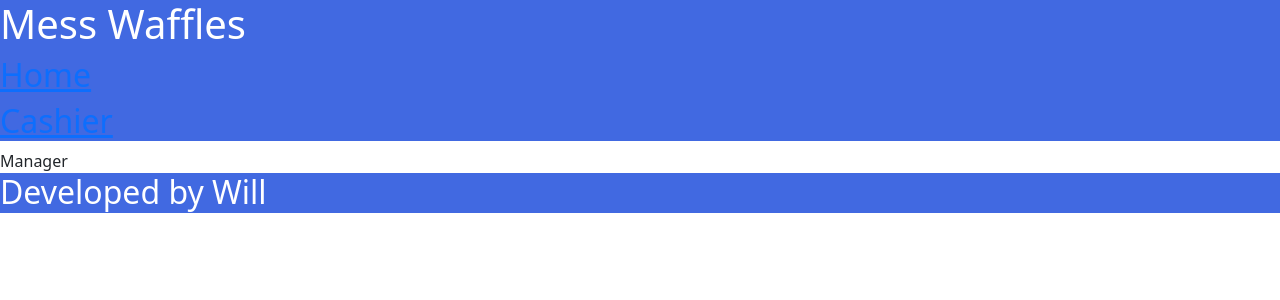
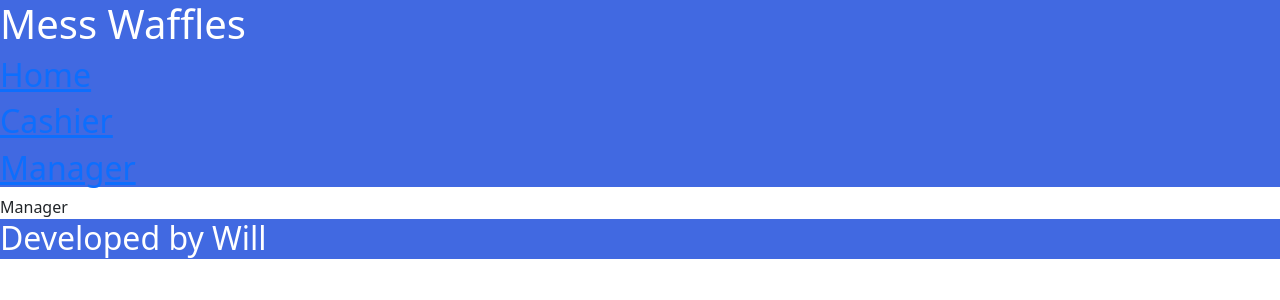
Before and after one commit to csce-315-331-2023c/MessWafflesPOS-903_02, a React (Create React App) app in the folder frontend/mess-pos/: page /manager in a window 1280 px wide. Shown: the top 300 px of the page. Built offline with nearby package versions, Linux system fonts and the light colour scheme.

Commit message:
added manager link

```diff
--- a/frontend/mess-pos/src/components/Header.css
+++ b/frontend/mess-pos/src/components/Header.css
@@ -6,3 +6,7 @@ header{
 Link {
     color: white
 }
+
+h2 {
+    color: white;
+}
--- a/frontend/mess-pos/src/components/Header.js
+++ b/frontend/mess-pos/src/components/Header.js
@@ -10,6 +10,7 @@ const Header = () => {
         <nav>
           <h2><Link to="/">Home</Link></h2>
           <h2><Link to="/cashier">Cashier</Link></h2>
+          <h2><Link to="/manager">Manager</Link></h2>
         </nav>
       </header>
       <Outlet />
```
